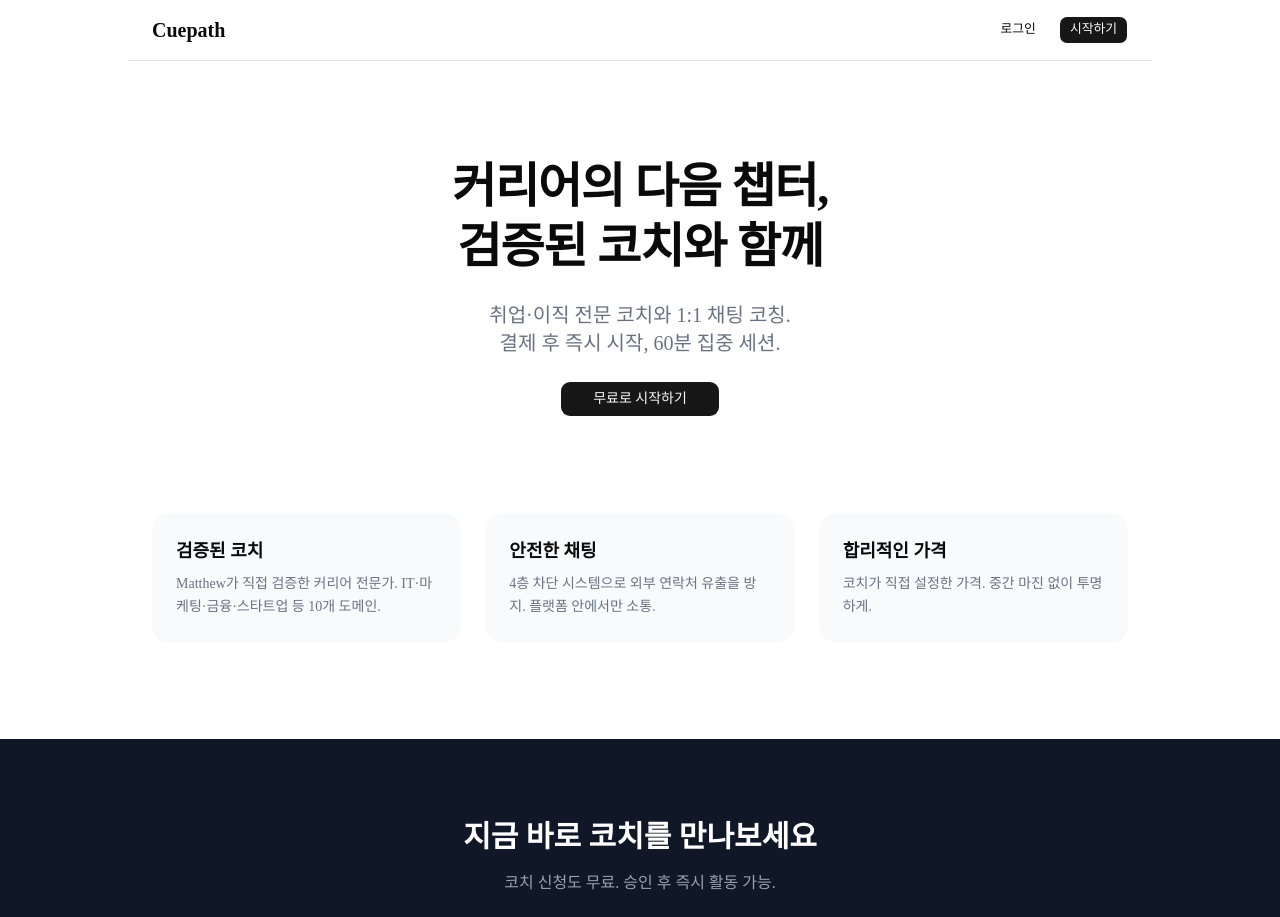
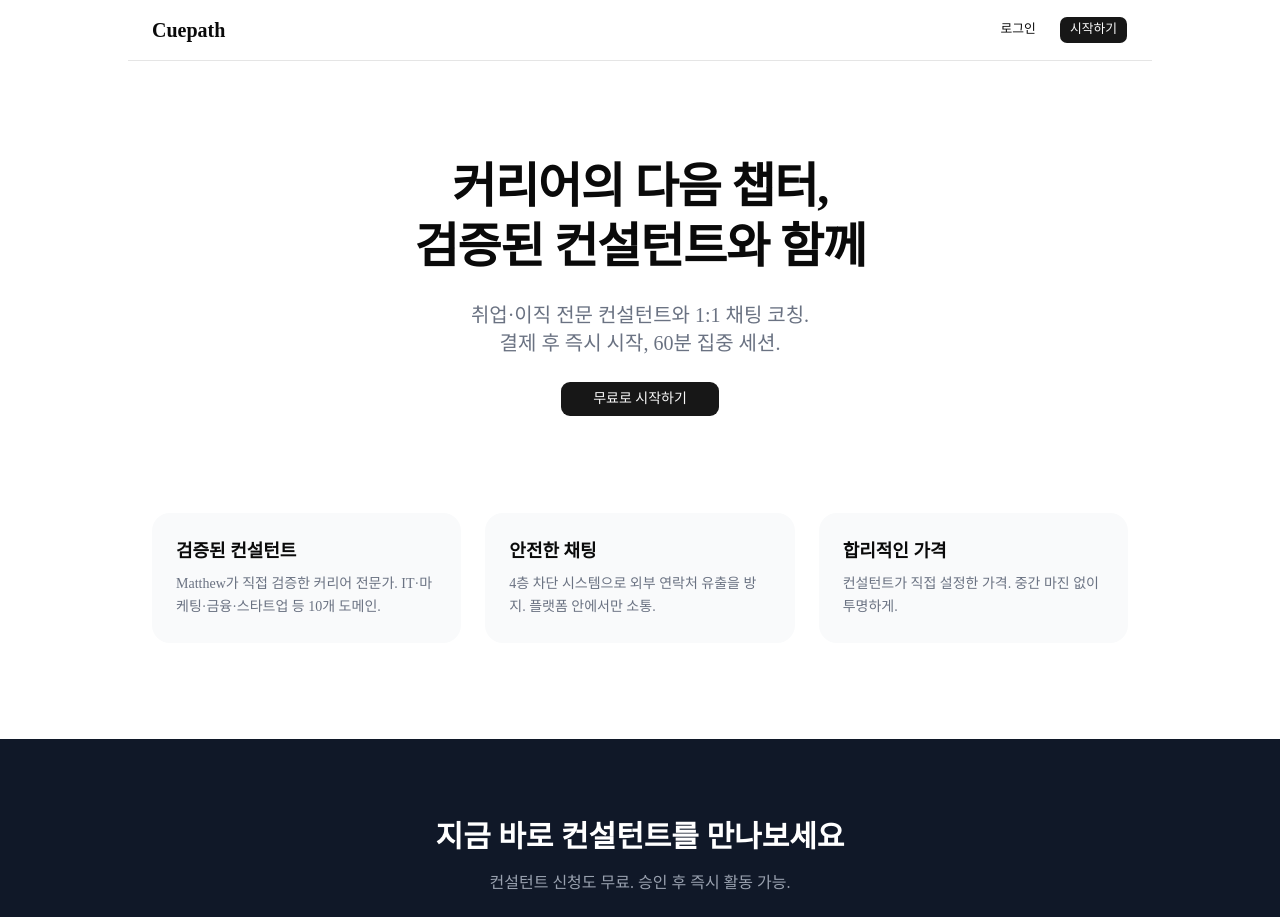
Before and after one commit to Matthew0007/cuepath, a Next.js app: page / in a window 1280 px wide. Shown: the top 917 px of the page. Built offline with nearby package versions, Linux system fonts and the light colour scheme.

Commit message:
feat: Sprint 1 완료 - 회원가입·로그인·Supabase 연동

```diff
--- a/src/app/(main)/coaches/page.tsx
+++ b/src/app/(main)/coaches/page.tsx
@@ -50,7 +50,7 @@ export default async function CoachesPage({ searchParams }: CoachesPageProps) {
   return (
     <div className="space-y-6">
       <div className="flex items-center justify-between">
-        <h1 className="text-2xl font-semibold">코치 찾기</h1>
+        <h1 className="text-2xl font-semibold">컨설턴트 찾기</h1>
         <span className="text-sm text-gray-500">{coaches?.length ?? 0}명</span>
       </div>
 
@@ -80,7 +80,7 @@ export default async function CoachesPage({ searchParams }: CoachesPageProps) {
         </div>
       ) : (
         <div className="text-center py-20 text-gray-400">
-          <p>조건에 맞는 코치가 없습니다.</p>
+          <p>조건에 맞는 컨설턴트가 없습니다.</p>
         </div>
       )}
     </div>
--- a/src/app/admin/coaches/page.tsx
+++ b/src/app/admin/coaches/page.tsx
@@ -26,7 +26,7 @@ export default async function AdminCoachesPage() {
   return (
     <div className="space-y-8">
       <div>
-        <h1 className="text-2xl font-semibold">코치 승인 관리</h1>
+        <h1 className="text-2xl font-semibold">컨설턴트 승인 관리</h1>
         <p className="text-sm text-gray-500 mt-1">
           대기 {pending?.length ?? 0}명 · 승인 {approved?.length ?? 0}명
         </p>
@@ -82,7 +82,7 @@ export default async function AdminCoachesPage() {
         </div>
       ) : (
         <div className="text-center py-20 text-gray-400">
-          <p>대기 중인 코치 신청이 없습니다.</p>
+          <p>대기 중인 컨설턴트 신청이 없습니다.</p>
         </div>
       )}
     </div>
--- a/src/app/admin/layout.tsx
+++ b/src/app/admin/layout.tsx
@@ -23,7 +23,7 @@ export default async function AdminLayout({ children }: AdminLayoutProps) {
       <header className="bg-white border-b px-6 py-4 flex items-center gap-4">
         <span className="font-semibold text-lg">Cuepath 관리자</span>
         <nav className="flex gap-4 text-sm text-gray-500">
-          <a href="/admin/coaches" className="hover:text-gray-900">코치 승인</a>
+          <a href="/admin/coaches" className="hover:text-gray-900">컨설턴트 승인</a>
           <a href="/admin/reports" className="hover:text-gray-900">신고 처리</a>
           <a href="/admin/users" className="hover:text-gray-900">사용자 관리</a>
         </nav>
--- a/src/app/page.tsx
+++ b/src/app/page.tsx
@@ -22,10 +22,10 @@ export default function LandingPage() {
       <section className="max-w-3xl mx-auto px-6 py-24 text-center space-y-6">
         <h1 className="text-5xl font-bold leading-tight tracking-tight">
           커리어의 다음 챕터,<br />
-          검증된 코치와 함께
+          검증된 컨설턴트와 함께
         </h1>
         <p className="text-xl text-gray-500">
-          취업·이직 전문 코치와 1:1 채팅 코칭.<br />
+          취업·이직 전문 컨설턴트와 1:1 채팅 코칭.<br />
           결제 후 즉시 시작, 60분 집중 세션.
         </p>
         <Link href="/signup" className={cn(buttonVariants({ size: 'lg' }), 'px-8')}>
@@ -38,7 +38,7 @@ export default function LandingPage() {
         <div className="grid grid-cols-1 md:grid-cols-3 gap-6">
           {[
             {
-              title: '검증된 코치',
+              title: '검증된 컨설턴트',
               desc: 'Matthew가 직접 검증한 커리어 전문가. IT·마케팅·금융·스타트업 등 10개 도메인.',
             },
             {
@@ -47,7 +47,7 @@ export default function LandingPage() {
             },
             {
               title: '합리적인 가격',
-              desc: '코치가 직접 설정한 가격. 중간 마진 없이 투명하게.',
+              desc: '컨설턴트가 직접 설정한 가격. 중간 마진 없이 투명하게.',
             },
           ].map((f) => (
             <div key={f.title} className="bg-gray-50 rounded-2xl p-6 space-y-2">
@@ -60,14 +60,14 @@ export default function LandingPage() {
 
       {/* CTA */}
       <section className="bg-gray-900 text-white py-20 text-center space-y-4">
-        <h2 className="text-3xl font-bold">지금 바로 코치를 만나보세요</h2>
-        <p className="text-gray-400">코치 신청도 무료. 승인 후 즉시 활동 가능.</p>
+        <h2 className="text-3xl font-bold">지금 바로 컨설턴트를 만나보세요</h2>
+        <p className="text-gray-400">컨설턴트 신청도 무료. 승인 후 즉시 활동 가능.</p>
         <div className="flex gap-3 justify-center pt-2">
           <Link
             href="/coaches"
             className={cn(buttonVariants({ variant: 'outline' }), 'border-white text-white hover:bg-white hover:text-gray-900')}
           >
-            코치 둘러보기
+            컨설턴트 둘러보기
           </Link>
           <Link
             href="/signup"
```
